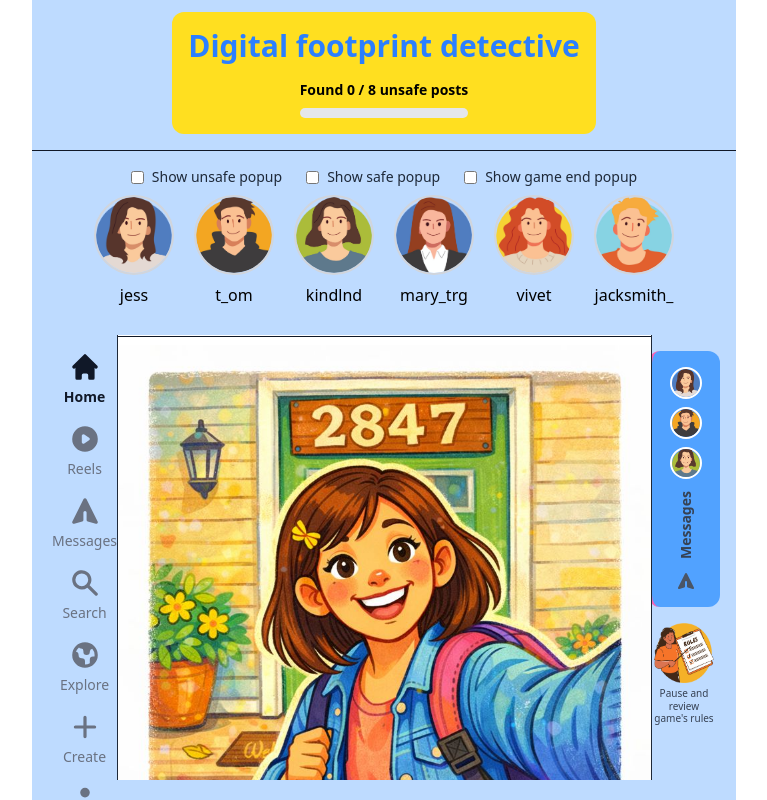
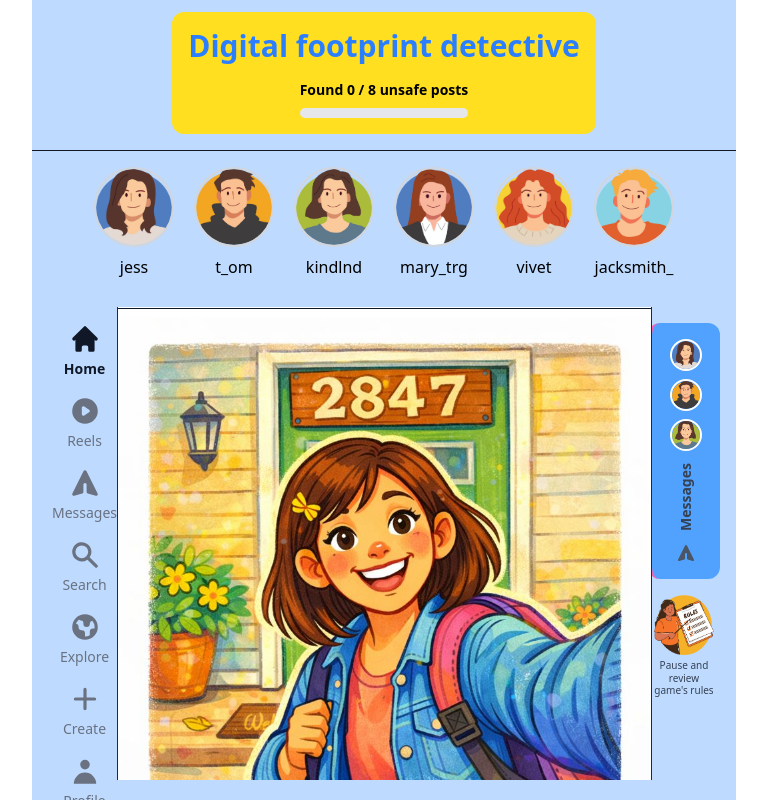
Before and after one commit to minmin1805/Digital-Footprint-Game, a React (Vite) app in the folder frontend/: page /game in a window 1280 px wide. Shown: the whole page, without its empty margins (256-1023 px from the left). Built offline with nearby package versions, Linux system fonts and the light colour scheme.

Commit message:
integrate the click detection helper into feedcontainer and gamepage

```diff
--- a/frontend/src/components/FeedContainer.jsx
+++ b/frontend/src/components/FeedContainer.jsx
@@ -3,13 +3,9 @@ import { useGame } from '../context/GameContext'
 import useScroll from '../../hooks/useScroll.js'
 import Post from './Post'
 
-/**
- * Phase B: Scrollable feed of all posts. Viewport has fixed height + overflow hidden.
- * Inner wrapper uses translateY(-scrollPosition). useScroll drives scrollPosition
- * via requestAnimationFrame (pauses when isPaused or countdownActive).
- */
+
 function FeedContainer() {
-  const { posts, scrollPosition } = useGame()
+  const { posts, scrollPosition, handleCorrectClick, handleIncorrectClick } = useGame()
   const viewportRef = useRef(null)
   const feedInnerRef = useRef(null)
 
@@ -34,7 +30,12 @@ function FeedContainer() {
         style={{ transform: `translateY(-${scrollPosition}px)` }}
       >
         {posts.map((post) => (
-          <Post key={post.id} post={post} />
+          <Post
+            key={post.id}
+            post={post}
+            onCorrectClick={handleCorrectClick}
+            onIncorrectClick={handleIncorrectClick}
+          />
         ))}
       </div>
     </div>
--- a/frontend/src/components/Post.jsx
+++ b/frontend/src/components/Post.jsx
@@ -1,9 +1,58 @@
-import React from 'react'
+import React, { useCallback } from 'react'
+import {
+  getImageRelativeClick,
+  toOriginalCoords,
+  isPointInZone,
+} from '../lib/clickDetection'
 
-function Post({ post }) {
+const CAPTION_DANGER_IDS = ['post5', 'post7']
+
+function Post({ post, onCorrectClick, onIncorrectClick }) {
   const { username, imageUrl, likes, comments, caption, tags = [] } = post
+  const tagString = Array.isArray(tags) ? tags.join(' ') : ''
+  const zones = post.dangerZones ?? []
+  const orig = zones[0]
+  const isCaptionDanger = CAPTION_DANGER_IDS.includes(post.id)
 
-  const tagString = Array.isArray(tags) ? tags.join(' ') : ''
+  const handleImageClick = useCallback(
+    (ev) => {
+      if (!onCorrectClick || !onIncorrectClick) return
+      if (isCaptionDanger) return
+
+      const el = ev.currentTarget
+      const { x: relX, y: relY } = getImageRelativeClick(ev, el)
+      const displayW = el.offsetWidth
+      const displayH = el.offsetHeight
+
+      if (zones.length > 0 && orig) {
+        const { x: origX, y: origY } = toOriginalCoords(
+          relX,
+          relY,
+          displayW,
+          displayH,
+          orig.originalWidth,
+          orig.originalHeight
+        )
+        for (const zone of zones) {
+          if (isPointInZone(origX, origY, zone)) {
+            onCorrectClick(post, zone)
+            return
+          }
+        }
+        if (post.type === 'danger') return
+      }
+
+      if (post.type === 'safe') {
+        onIncorrectClick(post)
+      }
+    },
+    [post, zones, orig, isCaptionDanger, onCorrectClick, onIncorrectClick]
+  )
+
+  const handleCaptionClick = useCallback(() => {
+    if (!onCorrectClick || !zones.length || !isCaptionDanger) return
+    onCorrectClick(post, zones[0])
+  }, [post, zones, isCaptionDanger, onCorrectClick])
 
   return (
     <article className="w-full max-w-[600px] shrink-0 bg-white rounded-2xl border border-gray-800 overflow-hidden shadow-sm">
@@ -17,13 +66,17 @@ function Post({ post }) {
       </div>
       <div className='w-full h-[1px] bg-gray-900 my-2'></div>
 
-      {/* Main image */}
-      <div className="relative w-full aspect-square bg-gray-100">
+      {/* Main image — clickable for zone hit-test */}
+      <div
+        onClick={handleImageClick}
+        className="relative w-full aspect-square bg-gray-100 cursor-pointer"
+      >
         {imageUrl ? (
           <img
             src={imageUrl}
             alt=""
             className="w-full h-full object-cover"
+            draggable={false}
           />
         ) : (
           <div className="w-full h-full flex items-center justify-center text-gray-400 text-sm">
@@ -67,12 +120,27 @@ function Post({ post }) {
         </div>
 
         {caption && (
+          isCaptionDanger ? (
+            <div
+              role="button"
+              tabIndex={0}
+              onClick={handleCaptionClick}
+              onKeyDown={(e) => e.key === 'Enter' && handleCaptionClick()}
+              className="text-lg text-gray-800 leading-snug break-words cursor-pointer focus:outline-none focus:ring-2 focus:ring-amber-400 rounded"
+            >
+              {caption}
+              {tagString && (
+                <span className="text-gray-500"> {tagString}</span>
+              )}
+            </div>
+          ) : (
             <p className="text-lg text-gray-800 leading-snug break-words">
               {caption}
               {tagString && (
                 <span className="text-gray-500"> {tagString}</span>
               )}
             </p>
+          )
         )}
       </div>
     </article>
--- a/frontend/src/pages/GamePage.jsx
+++ b/frontend/src/pages/GamePage.jsx
@@ -1,4 +1,4 @@
-import React, { useState, useEffect, useCallback } from 'react'
+import React, { useEffect, useCallback } from 'react'
 import { useGame } from '../context/GameContext'
 import ProgressBar from '../components/ProgressBar'
 import FriendSection from '../components/FriendSection'
@@ -12,13 +12,22 @@ import CountdownOverlay from '../components/CountdownOverlay'
 
 function GamePage() {
   const {
-    posts,
     score,
     countdownActive,
     setCountdownActive,
     setCountdownValue,
     setGameStartTime,
     setScrollPosition,
+    setScore,
+    setFoundItems,
+    setCurrentPopup,
+    setIsPaused,
+    setGameComplete,
+    setSafePostClickCounts,
+    currentPopup,
+    handleUnsafePopupContinue,
+    handleSafePopupContinue,
+    handleCompletionClose,
   } = useGame()
 
   useEffect(() => {
@@ -26,21 +35,29 @@ function GamePage() {
     setCountdownActive(true)
     setGameStartTime(null)
     setScrollPosition(0)
-  }, [setCountdownValue, setCountdownActive, setGameStartTime, setScrollPosition])
+    setScore(0)
+    setFoundItems([])
+    setCurrentPopup(null)
+    setIsPaused(false)
+    setGameComplete(false)
+    setSafePostClickCounts({})
+  }, [
+    setCountdownValue,
+    setCountdownActive,
+    setGameStartTime,
+    setScrollPosition,
+    setScore,
+    setFoundItems,
+    setCurrentPopup,
+    setIsPaused,
+    setGameComplete,
+    setSafePostClickCounts,
+  ])
 
   const handleCountdownComplete = useCallback(() => {
     setCountdownActive(false)
     setGameStartTime(Date.now())
   }, [setCountdownActive, setGameStartTime])
-
-  /** Stub: controls popup visibility for design tweaks. */
-  const [showUnsafePopup, setShowUnsafePopup] = useState(false)
-  const [showSafePopup, setShowSafePopup] = useState(false)
-
-  const unsafePopupData = posts?.find((p) => p.id === 'post5')
-  const unsafeZone = unsafePopupData?.dangerZones?.[0]
-  const safePopupData = posts?.find((p) => p.id === 'post13')
-  const [showGameEndPopup, setShowGameEndPopup] = useState(false)
 
   return (
     <div className="relative flex flex-col items-center h-screen w-[55%] mx-auto bg-blue-200 overflow-hidden">
@@ -54,37 +71,6 @@ function GamePage() {
       </div>
 
       <div className="w-full h-px bg-gray-900 my-4" />
-
-      {/* Stub: toggles to show popups (for design). Remove when game logic is wired. */}
-      <div className="flex items-center gap-6 mb-2">
-        <label className="flex items-center gap-2 cursor-pointer text-sm font-medium text-gray-800">
-          <input
-            type="checkbox"
-            checked={showUnsafePopup}
-            onChange={(e) => setShowUnsafePopup(e.target.checked)}
-            className="rounded"
-          />
-          Show unsafe popup
-        </label>
-        <label className="flex items-center gap-2 cursor-pointer text-sm font-medium text-gray-800">
-          <input
-            type="checkbox"
-            checked={showSafePopup}
-            onChange={(e) => setShowSafePopup(e.target.checked)}
-            className="rounded"
-          />
-          Show safe popup
-        </label>
-        <label className="flex items-center gap-2 cursor-pointer text-sm font-medium text-gray-800">
-          <input
-            type="checkbox"
-            checked={showGameEndPopup}
-            onChange={(e) => setShowGameEndPopup(e.target.checked)}
-            className="rounded"
-          />
-          Show game end popup
-        </label>
-      </div>
 
       {/* Friends */}
       <div>
@@ -106,28 +92,22 @@ function GamePage() {
         </div>
       </div>
 
-      {/* Unsafe popup (blurred background + popup on top) */}
-      {showUnsafePopup && unsafePopupData && unsafeZone && (
+      {/* Popups driven by currentPopup */}
+      {currentPopup?.type === 'unsafe' && currentPopup.data?.post && currentPopup.data?.zone && (
         <UnsafePopup
-          post={unsafePopupData}
-          zone={unsafeZone}
-          onClose={() => setShowUnsafePopup(false)}
+          post={currentPopup.data.post}
+          zone={currentPopup.data.zone}
+          onClose={handleUnsafePopupContinue}
         />
       )}
-
-      {/* Safe popup (blurred background + popup on top) */}
-      {showSafePopup && safePopupData && (
+      {currentPopup?.type === 'safe' && currentPopup.data?.post && (
         <SafePopup
-          post={safePopupData}
-          onClose={() => setShowSafePopup(false)}
+          post={currentPopup.data.post}
+          onClose={handleSafePopupContinue}
         />
       )}
-
-      {/* Game end popup */}
-      {showGameEndPopup && (
-        <GameEndPopup
-          onClose={() => setShowGameEndPopup(false)}
-        />
+      {currentPopup?.type === 'completion' && (
+        <GameEndPopup onClose={handleCompletionClose} />
       )}
     </div>
   )
```
Lines whose indentation alone changed are shown as unchanged.
